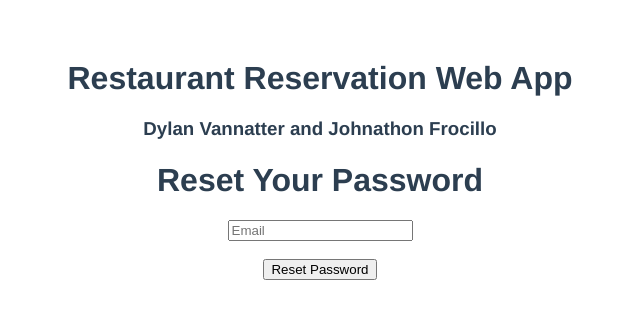
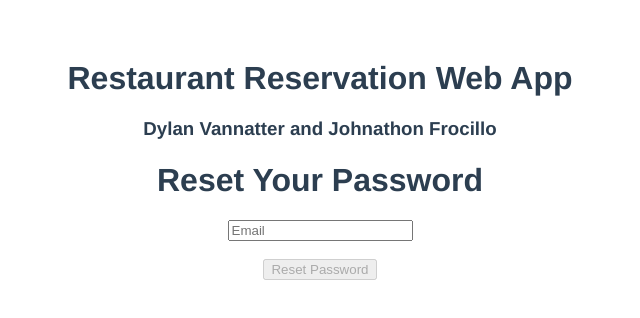
Before and after one commit to vannattd/restaurant-reservation-app, a Vue app: page /forgotPassword in a window 1280 px wide. Shown: the top 318 px of the page, without its empty margins (320-960 px from the left). Built offline with nearby package versions, Linux system fonts and the light colour scheme.

Commit message:
Implemented the ability to get an email when you forget your password.

```diff
--- a/src/components/ForgotPassword.vue
+++ b/src/components/ForgotPassword.vue
@@ -2,18 +2,25 @@
   <div>
     <h1>Reset Your Password</h1>
     <input type="text" v-model="email" placeholder="Email" /><br /><br />
-    <button @click="resetPasswordClick()">Reset Password</button>
+    <button :disabled="noInput" @click="resetPasswordClick()">
+      Reset Password
+    </button>
     <div>{{ message }}</div>
   </div>
 </template>
 
 <script lang="ts">
+import firebase from "firebase";
 import { Component, Vue } from "vue-property-decorator";
 
 @Component
 export default class ForgotPassword extends Vue {
   private message = "";
   private email = "";
+
+  get noInput(): boolean {
+    return this.email.length === 0;
+  }
 
   showMessageAndDismiss(m: string) {
     this.message = m;
@@ -24,11 +31,27 @@ export default class ForgotPassword extends Vue {
     }, 3000);
   }
 
+  showMessage(m: string) {
+    this.message = m;
+    setTimeout(() => {
+      // Auto disappear after 5 seconds
+      this.message = "";
+    }, 3000);
+  }
+
   resetPasswordClick() {
     // call firebase thing to reset password. Plenty of docs from firebase website
-    this.showMessageAndDismiss(
-      "Check your email for a link to reset your password! (not done yet)"
-    );
+    var auth = firebase.auth();
+    auth
+      .sendPasswordResetEmail(this.email)
+      .then(() => {
+        this.showMessageAndDismiss(
+          "Check your email for a link to reset your password!"
+        );
+      })
+      .catch((err) => {
+        this.showMessage(err);
+      });
   }
 }
 </script>
```
